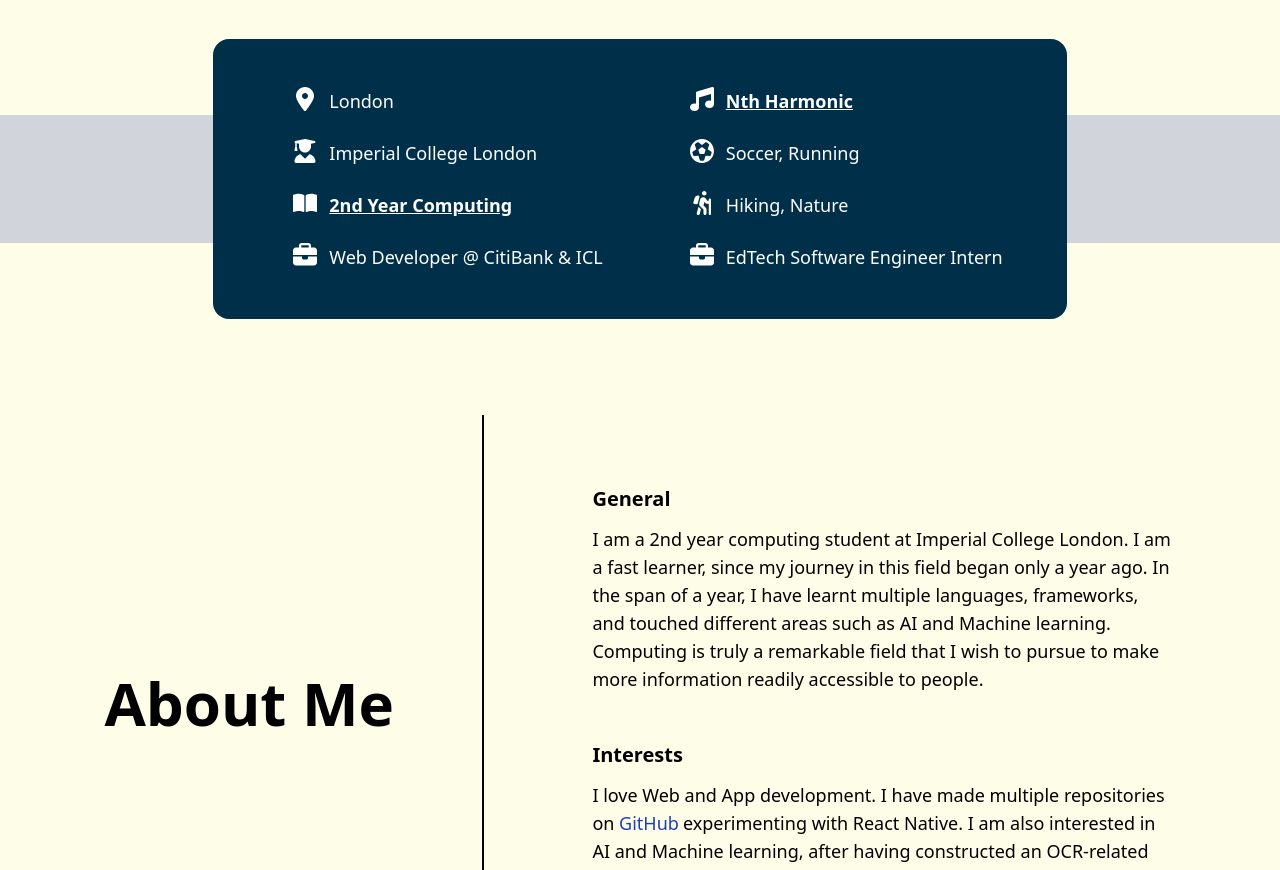
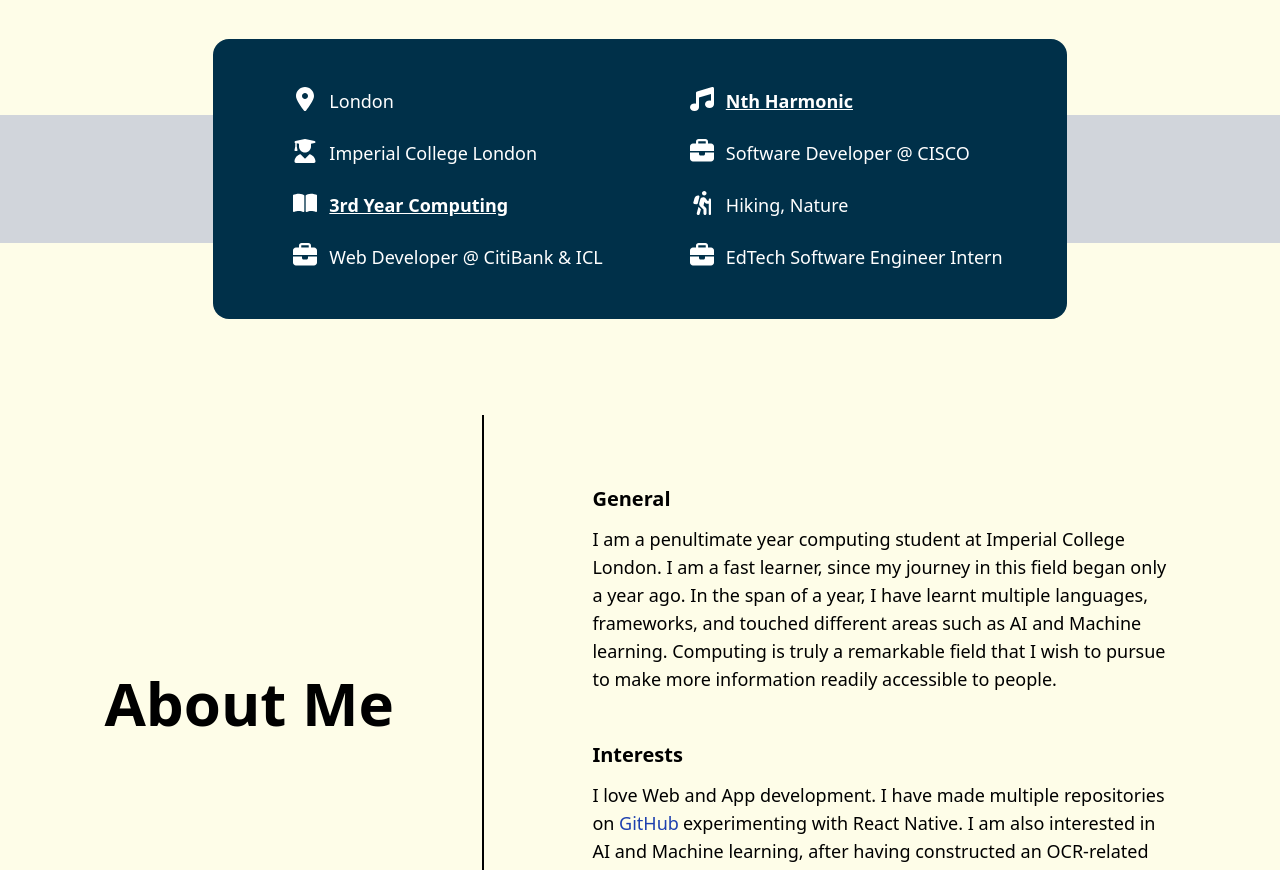
Before and after one commit to Ryan9771/Personal-Website-React, a React (Vite) app: page /#/ in a window 1280 px wide. Shown: the part 520-1390 px from the top of the page. Built offline with nearby package versions, Linux system fonts and the light colour scheme.

Commit message:
Updated work location

```diff
--- a/src/components/about/GeneralInfo.tsx
+++ b/src/components/about/GeneralInfo.tsx
@@ -13,12 +13,12 @@ function GeneralInfo() {
         <div>
           <div className={getStyles(styles, "infoFirstHeading")}>General</div>
           <div className={getStyles(styles, "infoFirstText")}>
-            I am a 2nd year computing student at Imperial College London. I am a
-            fast learner, since my journey in this field began only a year ago.
-            In the span of a year, I have learnt multiple languages, frameworks,
-            and touched different areas such as AI and Machine learning.
-            Computing is truly a remarkable field that I wish to pursue to make
-            more information readily accessible to people.
+            I am a penultimate year computing student at Imperial College
+            London. I am a fast learner, since my journey in this field began
+            only a year ago. In the span of a year, I have learnt multiple
+            languages, frameworks, and touched different areas such as AI and
+            Machine learning. Computing is truly a remarkable field that I wish
+            to pursue to make more information readily accessible to people.
           </div>
           <div className={getStyles(styles, "infoSecondHeading")}>
             Interests
--- a/src/components/homeAbout/FirstHomeAboutGroup.tsx
+++ b/src/components/homeAbout/FirstHomeAboutGroup.tsx
@@ -34,7 +34,7 @@ function FirstHomeAboutGroup() {
           <path d="M249.6 471.5c10.8 3.8 22.4-4.1 22.4-15.5V78.6c0-4.2-1.6-8.4-5-11C247.4 52 202.4 32 144 32C87.5 32 35.1 48.6 9 59.9c-5.6 2.4-9 8-9 14V454.1c0 11.9 12.8 20.2 24.1 16.5C55.6 460.1 105.5 448 144 448c33.9 0 79 14 105.6 23.5zm76.8 0C353 462 398.1 448 432 448c38.5 0 88.4 12.1 119.9 22.6c11.3 3.8 24.1-4.6 24.1-16.5V73.9c0-6.1-3.4-11.6-9-14C540.9 48.6 488.5 32 432 32c-58.4 0-103.4 20-123 35.6c-3.3 2.6-5 6.8-5 11V456c0 11.4 11.7 19.3 22.4 15.5z" />
         </svg>
         <span className="font-semibold">
-          <u>2nd Year Computing</u>
+          <u>3rd Year Computing</u>
         </span>
       </a>
       <span className="home-about-icons">
--- a/src/components/homeAbout/SecondHomeAboutGroup.tsx
+++ b/src/components/homeAbout/SecondHomeAboutGroup.tsx
@@ -25,9 +25,9 @@ function SecondHomeAboutGroup() {
           xmlns="http://www.w3.org/2000/svg"
           viewBox="0 0 512 512"
         >
-          <path d="M177.1 228.6L207.9 320h96.5l29.62-91.38L256 172.1L177.1 228.6zM255.1 0C114.6 0 .0001 114.6 .0001 256S114.6 512 256 512s255.1-114.6 255.1-255.1S397.4 0 255.1 0zM435.2 361.1l-103.9-1.578l-30.67 99.52C286.2 462.2 271.3 464 256 464s-30.19-1.773-44.56-4.93L180.8 359.6L76.83 361.1c-14.93-25.35-24.79-54.01-27.8-84.72L134.3 216.4L100.7 118.1c19.85-22.34 44.32-40.45 72.04-52.62L256 128l83.29-62.47c27.72 12.17 52.19 30.27 72.04 52.62L377.7 216.4l85.23 59.97C459.1 307.1 450.1 335.8 435.2 361.1z" />
+          <path d="M184 48H328c4.4 0 8 3.6 8 8V96H176V56c0-4.4 3.6-8 8-8zm-56 8V96H64C28.7 96 0 124.7 0 160v96H192 320 512V160c0-35.3-28.7-64-64-64H384V56c0-30.9-25.1-56-56-56H184c-30.9 0-56 25.1-56 56zM512 288H320v32c0 17.7-14.3 32-32 32H224c-17.7 0-32-14.3-32-32V288H0V416c0 35.3 28.7 64 64 64H448c35.3 0 64-28.7 64-64V288z" />
         </svg>
-        <span>Soccer, Running</span>
+        <span>Software Developer @ CISCO</span>
       </span>
       <span className="home-about-icons">
         <svg
```
